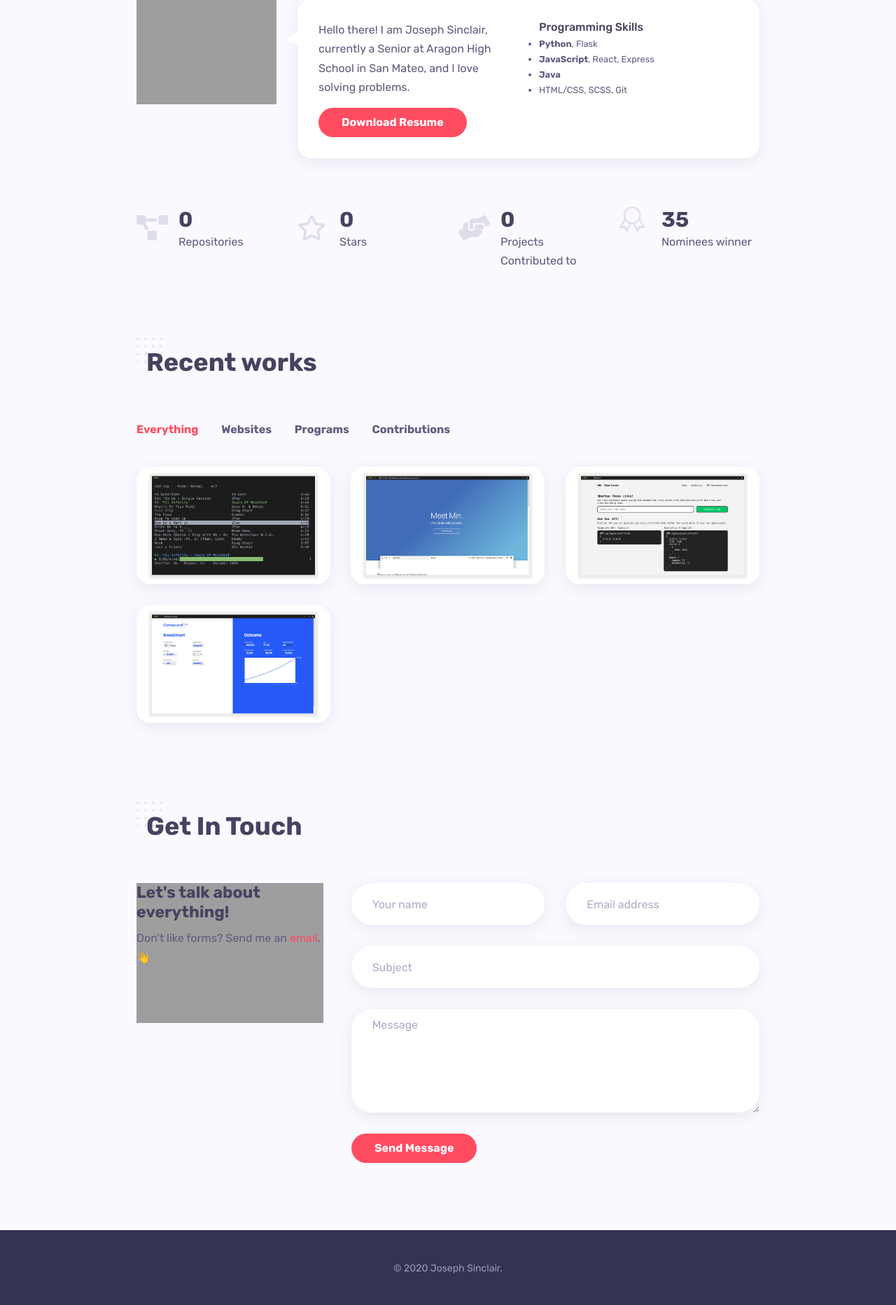
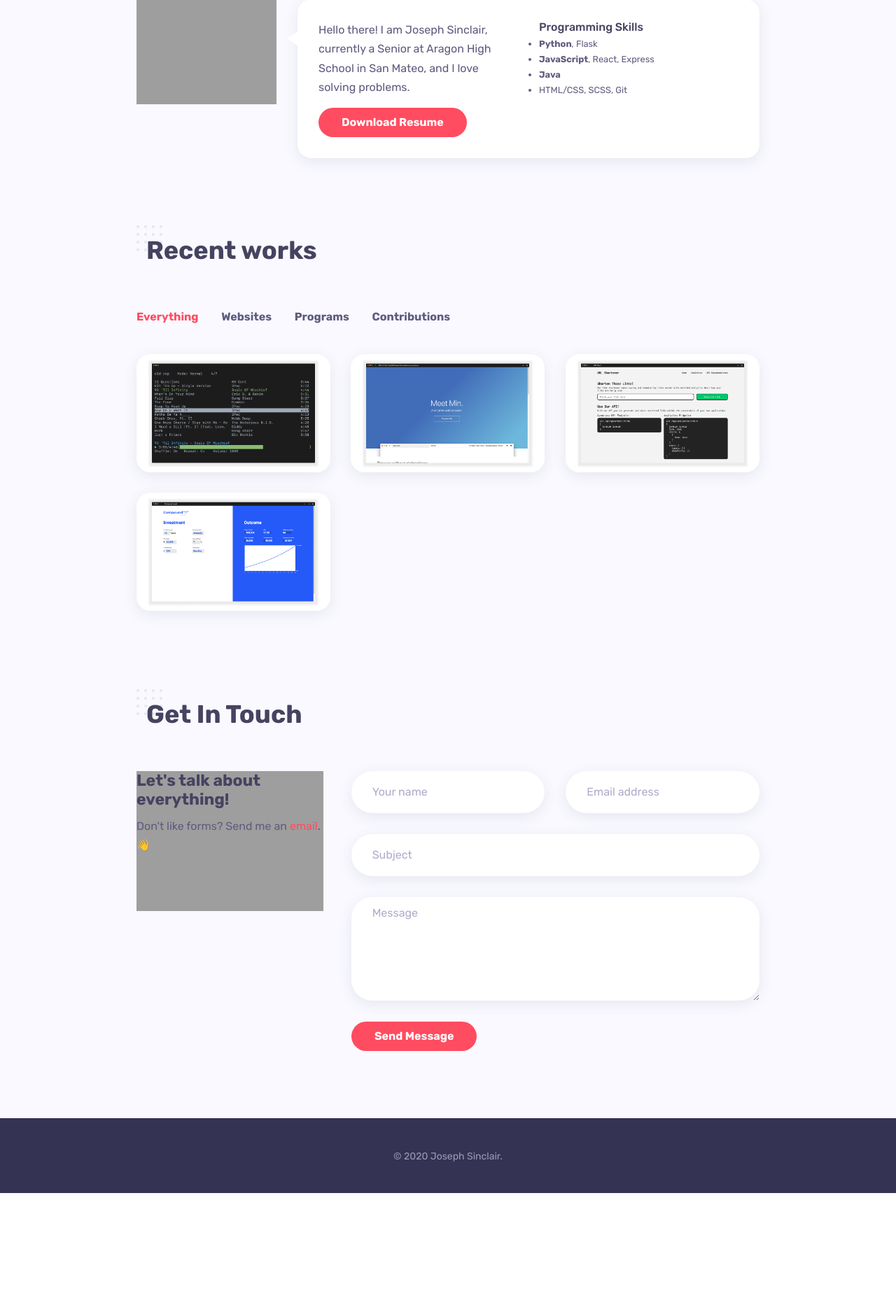
Before and after one commit to joeysnclr/josephsinclair.me, a Flask app: page / in a window 1280 px wide. Shown: the part 1014-2879 px from the top of the page at 70% size. After the commit the page ends 2719 px from the top, so only its background shows below. Run offline with Flask 2, Linux system fonts and the light colour scheme; data that the repository does not hold is empty; some libraries are stand-ins or nearby versions; grey boxes are pictures that could not be loaded.

Commit message:
removed stats

```diff
--- a/templates/index.html
+++ b/templates/index.html
@@ -210,62 +210,6 @@
 
 			</div>
 			<!-- row end -->
-
-			<div class="spacer" data-height="70"></div>
-
-			<div class="row">
-
-				<div class="col-md-3 col-sm-6">
-					<!-- fact item -->
-					<div class="fact-item">
-						<span class="icon"><i class="fas fa-project-diagram"></i></span>
-						<div class="details">
-                            <h3 class="mb-0 mt-0 number"><em class="count" id="repoCount">{{repos}}</em></h3>
-							<p class="mb-0">Repositories</p>
-						</div>
-					</div>
-					<div class="spacer d-md-none d-lg-none" data-height="30"></div>
-				</div>
-
-				<div class="col-md-3 col-sm-6">
-					<!-- fact item -->
-					<div class="fact-item">
-						<span class="icon"><i class="far fa-star"></i></span>
-						<div class="details">
-                            <h3 class="mb-0 mt-0 number"><em class="count" id="starCount">{{stars}}</em></h3>
-							<p class="mb-0">Stars</p>
-						</div>
-					</div>
-					<div class="spacer d-md-none d-lg-none" data-height="30"></div>
-				</div>
-
-				<div class="col-md-3 col-sm-6">
-					<!-- fact item -->
-					<div class="fact-item">
-						<span class="icon"><i class="fas fa-hands-helping"></i></span>
-						<div class="details">
-                            <h3 class="mb-0 mt-0 number"><em class="count" id="contributionCount">{{contributions}}</em></h3>
-							<p class="mb-0">Projects Contributed to</p>
-						</div>
-					</div>
-					<div class="spacer d-md-none d-lg-none" data-height="30"></div>
-				</div>
-
-				<div class="col-md-3 col-sm-6">
-					<!-- fact item -->
-					<div class="fact-item">
-						<span class="icon icon-badge"></span>
-						<div class="details">
-							<h3 class="mb-0 mt-0 number"><em class="count">35</em></h3>
-							<p class="mb-0">Nominees winner</p>
-						</div>
-					</div>
-				</div>
-
-			</div>
-
-		</div>
-
 	</section>
 
 	<!-- section works -->
```
